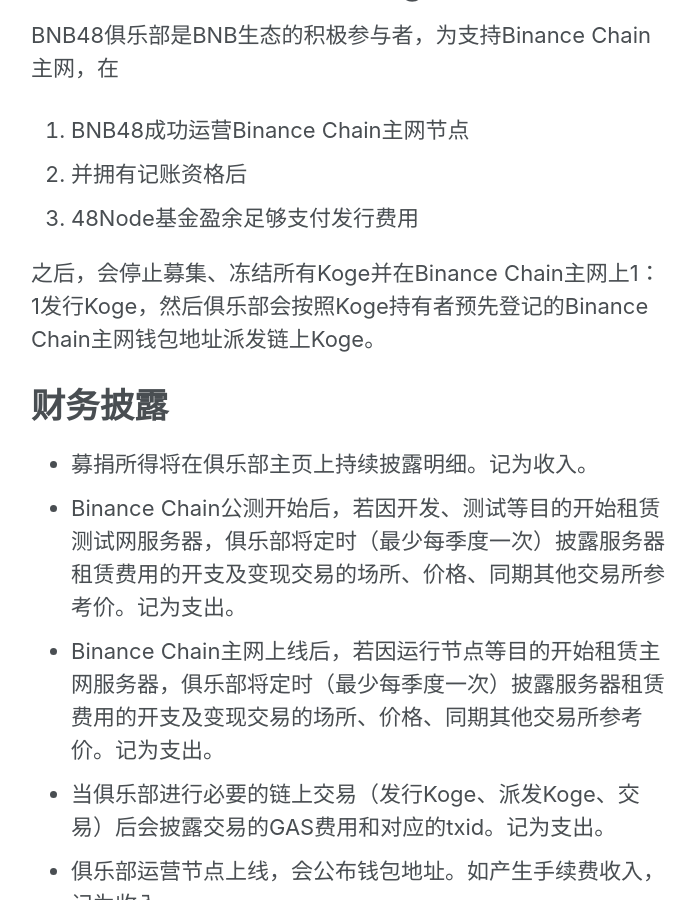
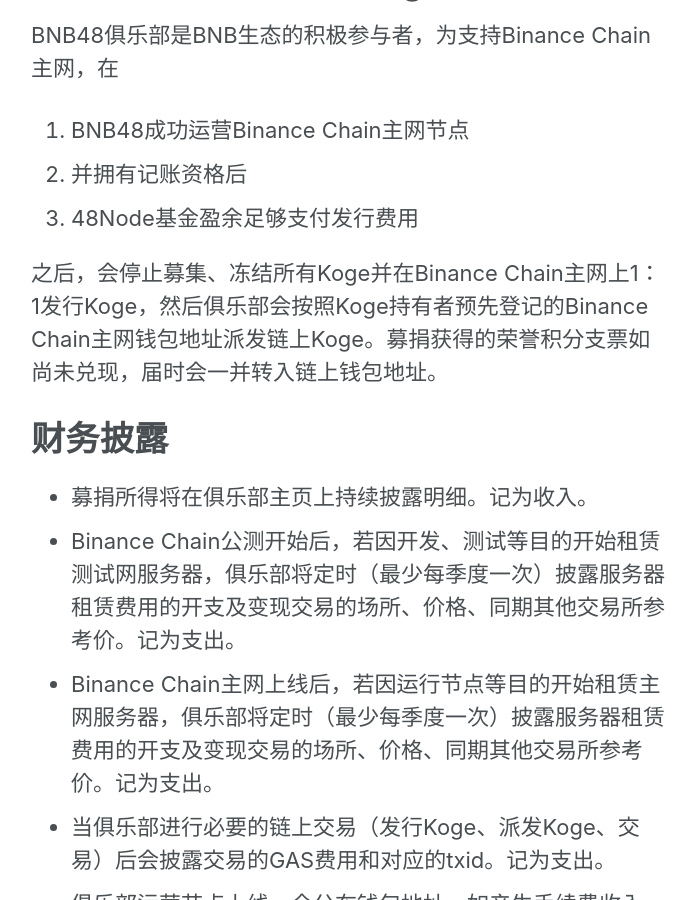
Before and after one commit to 48Club/BNB48Club.github.io, a Jekyll site: the page built from _pages/binancenode.md, in a window 1280 px wide and 900 px high, scrolled down 927 px. Shown: the whole window, without its empty margins (291-987 px from the left). Built offline with Jekyll 4.4.1, drawn with Linux system fonts in a browser that asks for light colours; nearby versions of some CDN libraries.

Commit message:
增加了未兑现的支票的说明

```diff
--- a/_pages/binancenode.md
+++ b/_pages/binancenode.md
@@ -23,7 +23,7 @@
 2. 并拥有记账资格后
 3. 48Node基金盈余足够支付发行费用
 
-之后，会停止募集、冻结所有Koge并在Binance Chain主网上1：1发行Koge，然后俱乐部会按照Koge持有者预先登记的Binance Chain主网钱包地址派发链上Koge。
+之后，会停止募集、冻结所有Koge并在Binance Chain主网上1：1发行Koge，然后俱乐部会按照Koge持有者预先登记的Binance Chain主网钱包地址派发链上Koge。募捐获得的荣誉积分支票如尚未兑现，届时会一并转入链上钱包地址。
 
 # 财务披露
 - 募捐所得将在俱乐部主页上持续披露明细。记为收入。
```
